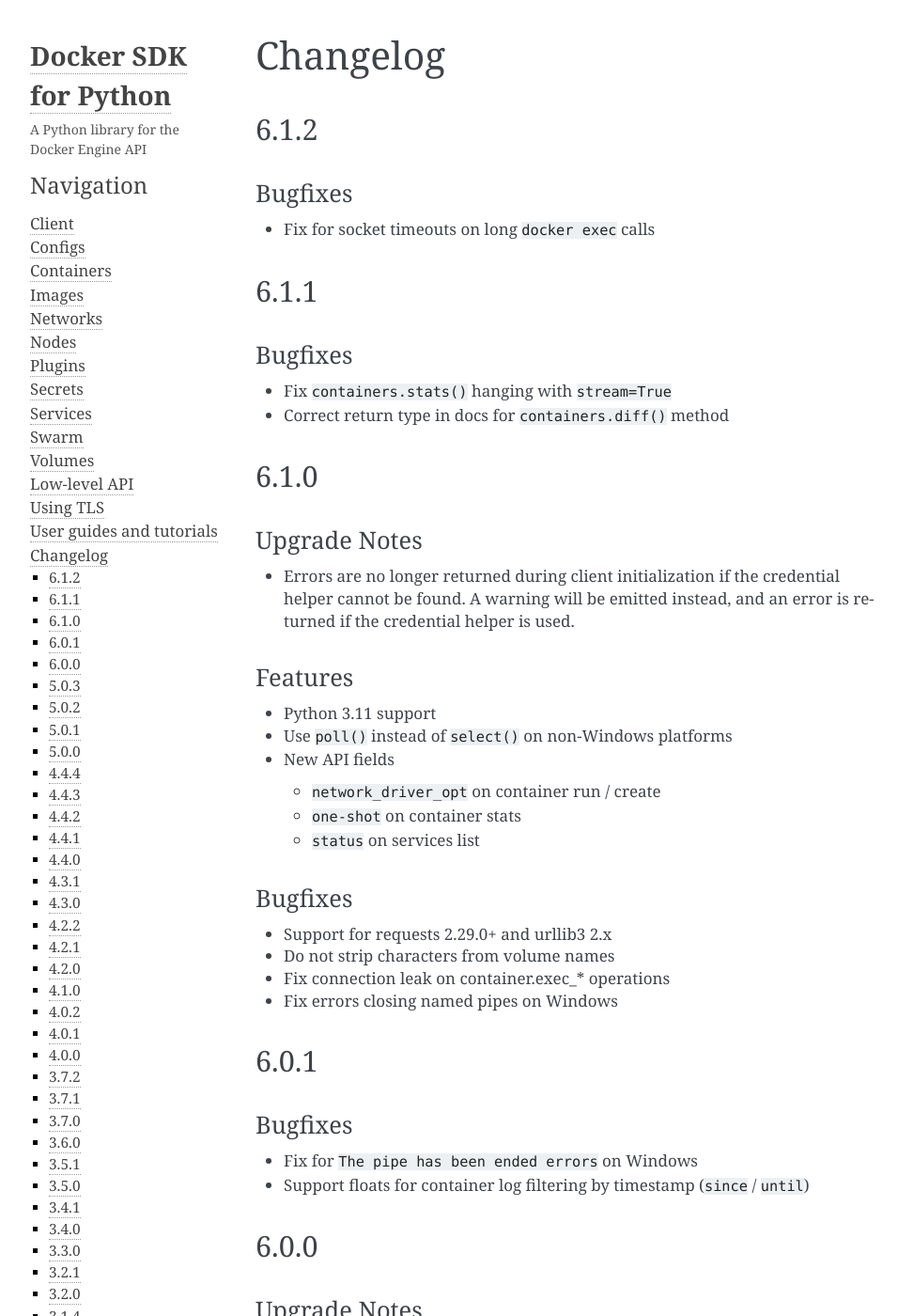
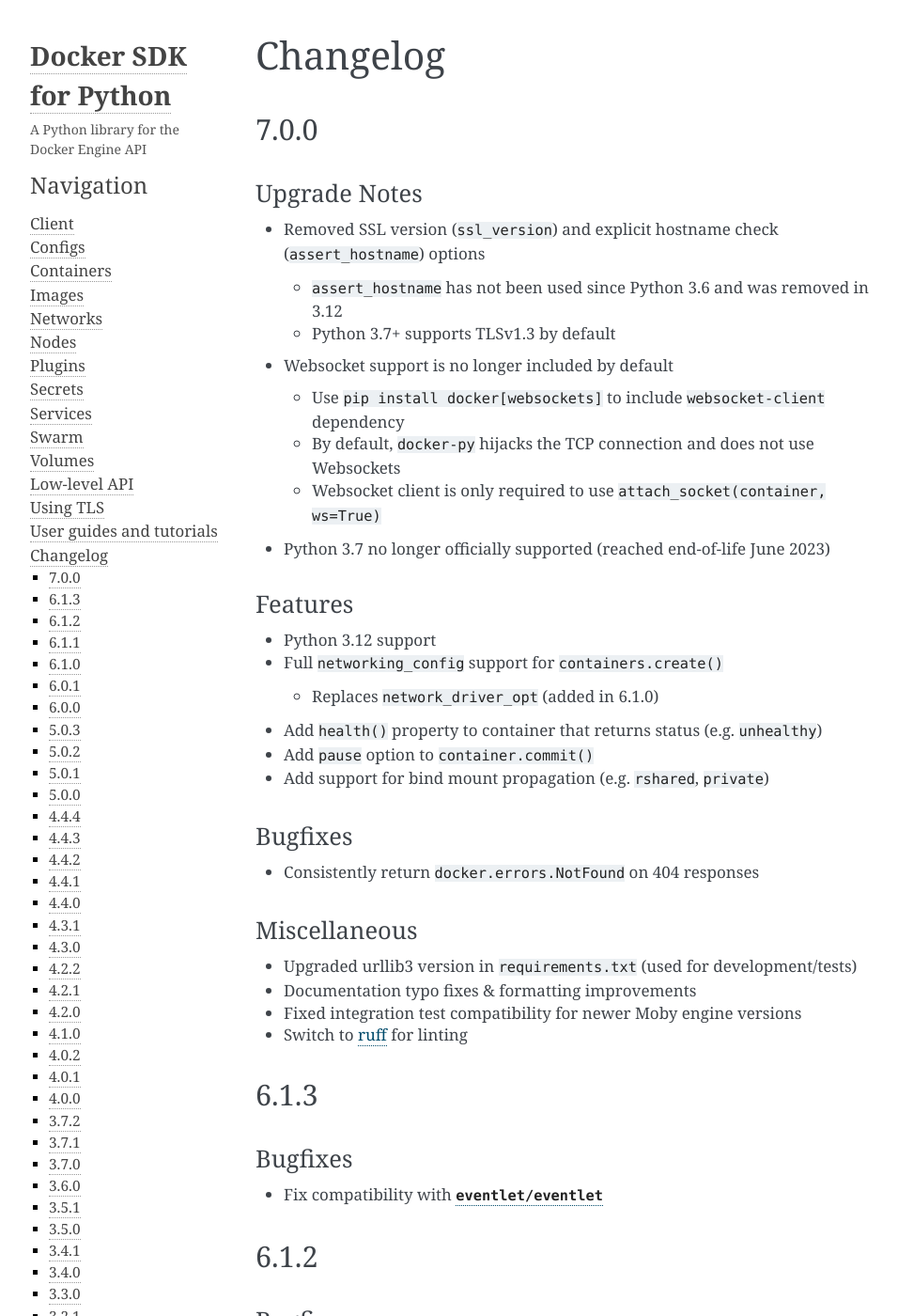
Before and after one commit to docker/docker-py, a Sphinx documentation site: the page built from docs/change-log.md, in a window 1280 px wide and 1400 px high. Shown: the whole window at 94% size, without its empty margins (148-1104 px from the left). Built offline with Sphinx 7.4.7, drawn with Linux system fonts in a browser that asks for light colours.

Commit message:
chore: add changelog for 7.0.0 (#3186)
Signed-off-by: Milas Bowman <milas.bowman@docker.com>

```diff
--- a/docs/change-log.md
+++ b/docs/change-log.md
@@ -1,5 +1,39 @@
 Changelog
 ==========
+
+7.0.0
+-----
+### Upgrade Notes
+- Removed SSL version (`ssl_version`) and explicit hostname check (`assert_hostname`) options
+  - `assert_hostname` has not been used since Python 3.6 and was removed in 3.12
+  - Python 3.7+ supports TLSv1.3 by default
+- Websocket support is no longer included by default
+  - Use `pip install docker[websockets]` to include `websocket-client` dependency
+  - By default, `docker-py` hijacks the TCP connection and does not use Websockets
+  - Websocket client is only required to use `attach_socket(container, ws=True)`
+- Python 3.7 no longer officially supported (reached end-of-life June 2023)
+
+### Features
+- Python 3.12 support
+- Full `networking_config` support for `containers.create()`
+    - Replaces `network_driver_opt` (added in 6.1.0)
+- Add `health()` property to container that returns status (e.g. `unhealthy`)
+- Add `pause` option to `container.commit()`
+- Add support for bind mount propagation (e.g. `rshared`, `private`)
+
+### Bugfixes
+- Consistently return `docker.errors.NotFound` on 404 responses
+
+### Miscellaneous
+- Upgraded urllib3 version in `requirements.txt` (used for development/tests)
+- Documentation typo fixes & formatting improvements
+- Fixed integration test compatibility for newer Moby engine versions
+- Switch to [ruff](https://github.com/astral-sh/ruff) for linting
+
+6.1.3
+-----
+#### Bugfixes
+- Fix compatibility with [`eventlet/eventlet`](https://github.com/eventlet/eventlet)
 
 6.1.2
 -----
```
